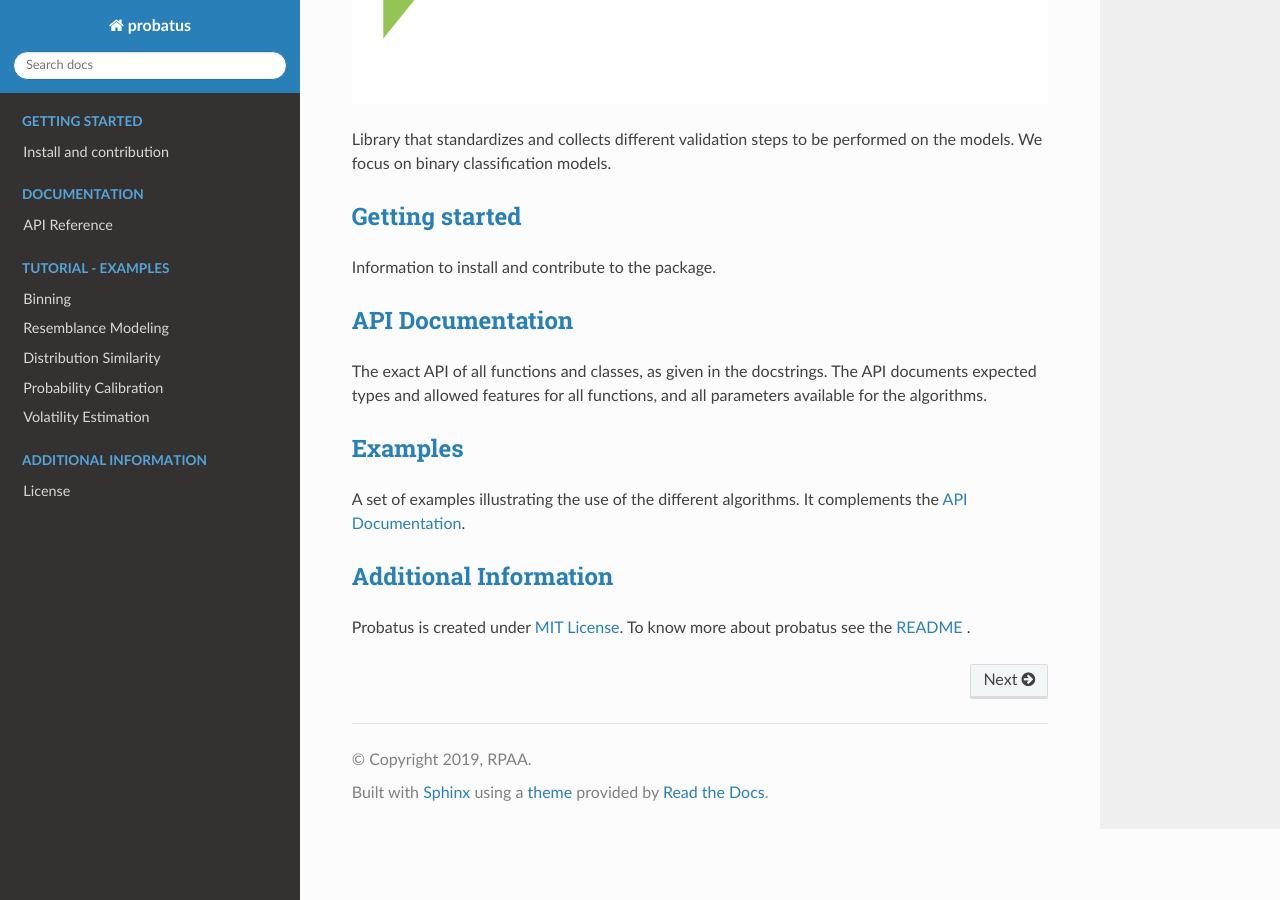
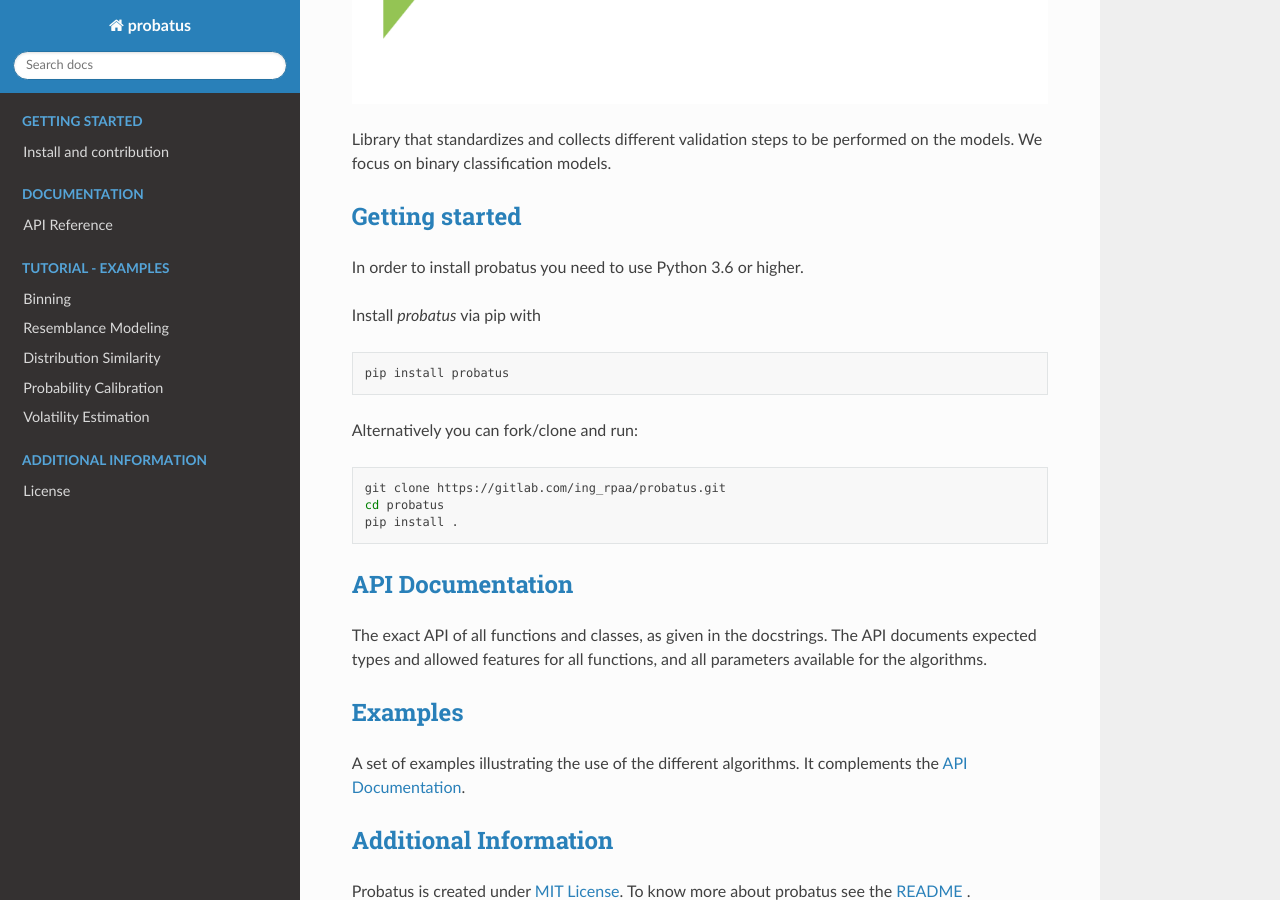
Before and after one commit to ing-bank/probatus, a Sphinx documentation site: the page built from docs/source/index.rst, in a window 1280 px wide and 900 px high, scrolled down 502 px. Built offline with Sphinx 7.4.7 and the Read the Docs theme 2.0.0, drawn with Linux system fonts in a browser that asks for light colours.

Commit message:
Change python dependency to 3.6 or higher

```diff
--- a/docs/source/index.rst
+++ b/docs/source/index.rst
@@ -46,8 +46,22 @@
 `Getting started <install.html>`_
 ---------------------------------
 
-Information to install and contribute to the package.
+In order to install probatus you need to use Python 3.6 or higher.
 
+Install `probatus` via pip with
+
+.. code-block:: bash
+
+   pip install probatus
+
+
+Alternatively you can fork/clone and run:
+
+.. code-block:: bash
+
+    git clone https://gitlab.com/ing_rpaa/probatus.git
+    cd probatus
+    pip install .
 
 `API Documentation <modules.html>`_
 -------------------------------
```
Also changed, not shown: CONTRIBUTING.md (+1 -1 lines), README.md (+4 -1 lines), docs/source/install.rst (+14 -0 lines), .gitlab-ci.yml.
